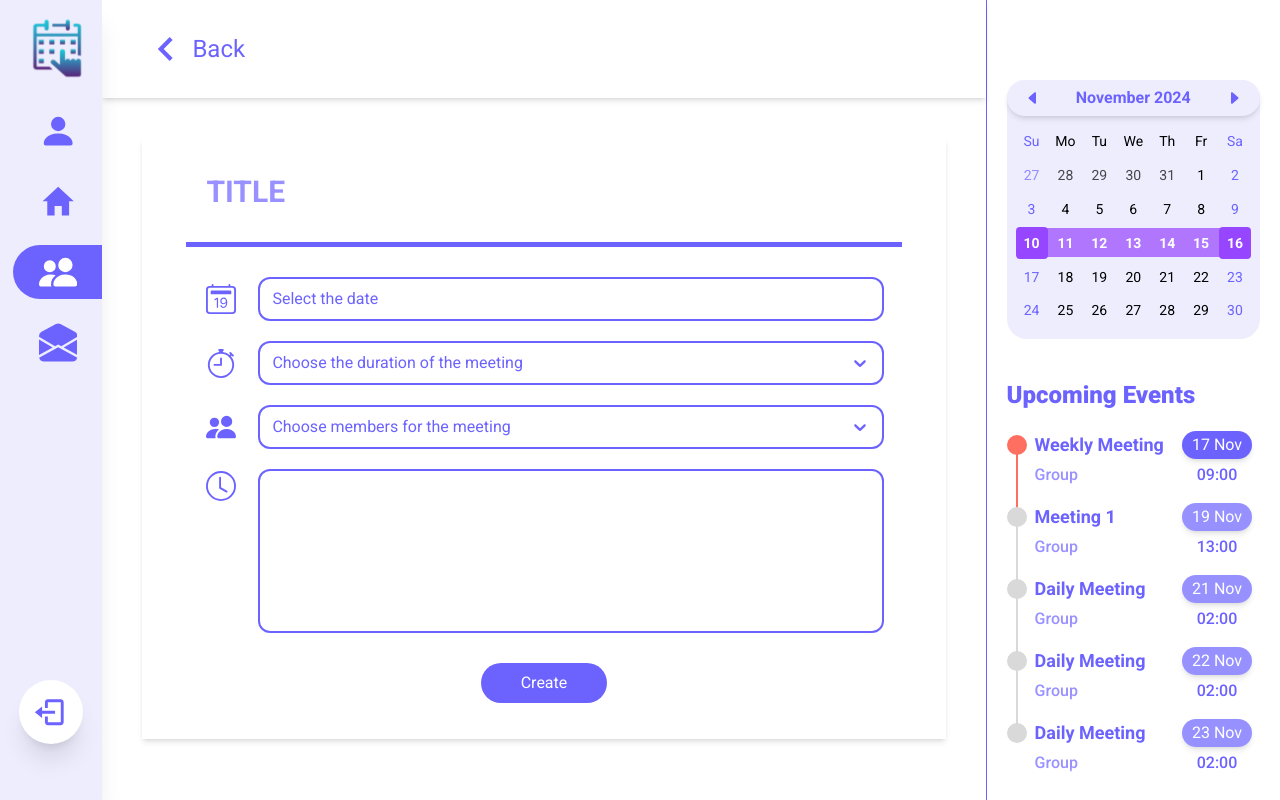
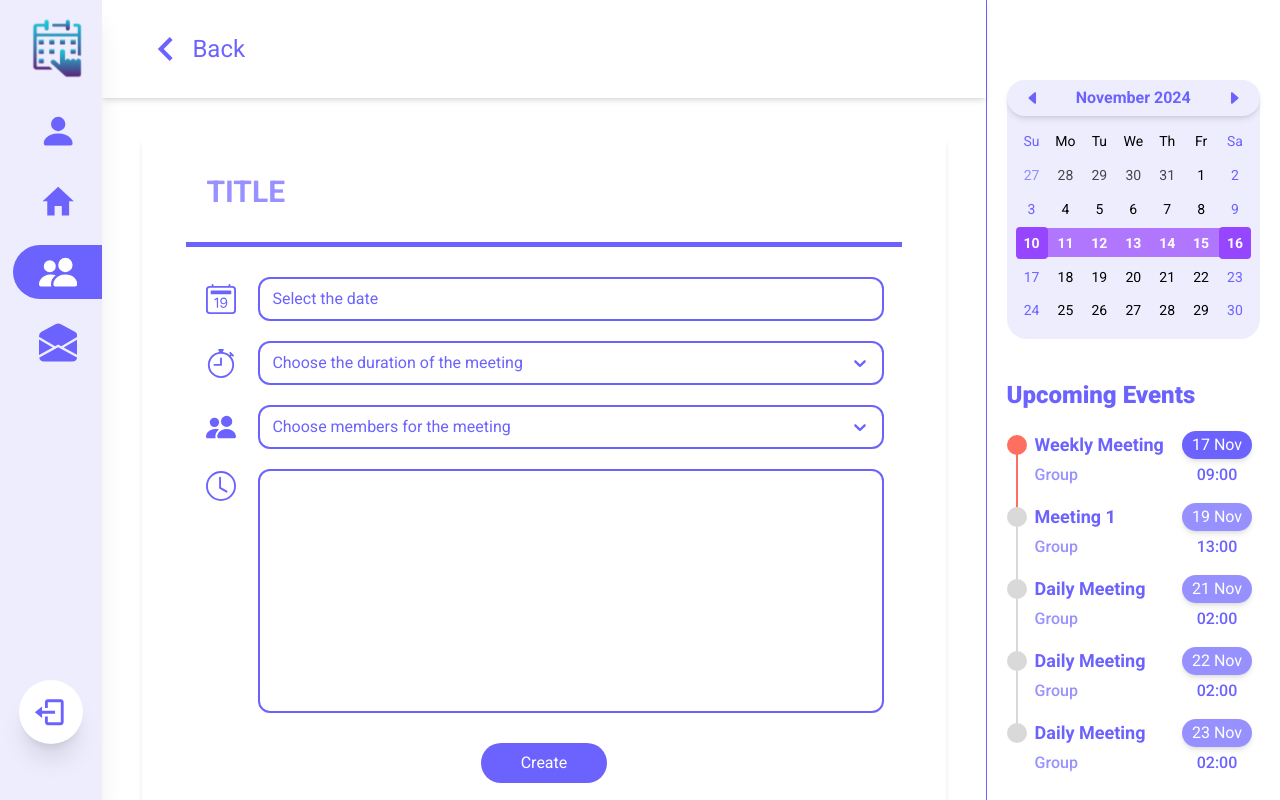
Before and after one commit to Anantadhirya/fe-scheto, a Next.js app: page /group/ABC123 in a window 1280 px wide. Both pictures are taken after a click on the button "Add Schedule". Built offline with nearby package versions, Linux system fonts and the light colour scheme.

Commit message:
feat: group add schedule page available schedules

```diff
--- a/app/(authorized)/group/[id]/page.js
+++ b/app/(authorized)/group/[id]/page.js
@@ -67,7 +67,7 @@ export default function GroupPage({ params }) {
       {page === "details" && (
         <GroupPageDetails group={group} setPage={setPage} />
       )}
-      {page === "add" && <GroupPageAdd group={group} setPage={setPage} />}
+      {page === "add" && <GroupPageAdd group={group} schedules={schedules} />}
     </CalendarSidebar>
   );
 }
--- a/components/pages/group/GroupPageAdd.js
+++ b/components/pages/group/GroupPageAdd.js
@@ -8,20 +8,48 @@ import {
   PopoverTrigger,
 } from "@/components/elements/popover";
 import { Select } from "@/components/elements/select";
-import { format } from "date-fns";
-import { useState } from "react";
+import { getAvailableGroupSchedules } from "@/components/utils";
+import { addDays, format, isSameDay, startOfDay } from "date-fns";
+import { useEffect, useMemo, useState } from "react";
 import {
   BsCalendar2Date,
+  BsCheckCircle,
   BsClock,
   BsPeopleFill,
   BsStopwatch,
+  BsXCircle,
 } from "react-icons/bs";
+import { twMerge } from "tailwind-merge";
 
-export function GroupPageAdd({ group }) {
+export function GroupPageAdd({ group, schedules }) {
   const [selectedDate, setSelectedDate] = useState();
+  const [selectedDuration, setSelectedDuration] = useState();
+  const [selectedMembers, setSelectedMembers] = useState([]);
+  const [selectedSchedule, setSelectedSchedule] = useState();
+  const maxAvailableSchedules = 50;
+  const availableSchedules = useMemo(
+    () =>
+      schedules && selectedDate && selectedDuration && selectedMembers.length
+        ? getAvailableGroupSchedules(
+            schedules,
+            startOfDay(selectedDate.from),
+            startOfDay(addDays(selectedDate.to, 1)),
+            selectedDuration.value,
+            selectedMembers.map((member) => member.value),
+          )
+            .sort((a, b) =>
+              a.unavailable != b.unavailable
+                ? a.unavailable - b.unavailable
+                : a.start_time - b.start_time,
+            )
+            .slice(0, maxAvailableSchedules)
+        : [],
+    [schedules, selectedDate, selectedDuration, selectedMembers],
+  );
+  useEffect(() => setSelectedSchedule(), [availableSchedules]);
   return (
     <div className="scroll-container h-0 grow overflow-auto max-md:h-fit md:p-10">
-      <form className="flex flex-col gap-8 px-16 py-9 shadow-md">
+      <form className="flex flex-col gap-8 py-9 shadow-md max-md:px-8 md:px-16">
         <input
           placeholder="TITLE"
           className="text-3xl font-semibold text-blue-200 outline-0 placeholder:text-blue-200/70"
@@ -61,6 +89,8 @@ export function GroupPageAdd({ group }) {
             <Select
               placeholder="Choose the duration of the meeting"
               className="w-0 grow"
+              value={selectedDuration}
+              onChange={setSelectedDuration}
               options={Array(48)
                 .fill()
                 .map((_, idx) => ({
@@ -81,15 +111,51 @@ export function GroupPageAdd({ group }) {
               className="w-0 grow"
               isMulti
               allowSelectAll
-              options={group.members.map((member, idx) => ({
-                value: idx,
+              value={selectedMembers}
+              onChange={setSelectedMembers}
+              options={group.members.map((member) => ({
+                value: member.id_user,
                 label: member.name,
               }))}
             />
           </div>
           <div className="flex gap-6">
             <BsClock className="flex-none text-[30px] text-blue-200" />
-            <div className="h-40 w-full select-none rounded-[10px] px-3 py-2 text-base text-blue-200 outline outline-2 outline-blue-200"></div>
+            <div className="scroll-container flex h-60 w-full select-none flex-col gap-2 overflow-auto rounded-[10px] px-3 py-2 text-base text-blue-200 outline outline-2 outline-blue-200">
+              {availableSchedules.map((schedule, idx) => (
+                <button
+                  key={schedule.start_time}
+                  onClick={() => setSelectedSchedule(idx)}
+                  type="button"
+                  className={twMerge(
+                    "flex flex-col rounded-[15px] px-5 py-3 outline outline-1 outline-blue-200",
+                    idx === selectedSchedule ? "bg-[#EEEDFE]" : "",
+                  )}
+                >
+                  <div className="text-left font-semibold">
+                    {isSameDay(schedule.start_time, schedule.end_time)
+                      ? `${format(schedule.start_time, "EEEE, d MMM yyyy (HH:mm")} - ${format(schedule.end_time, "HH:mm)")}`
+                      : `${format(schedule.start_time, "d MMM yyyy (HH:mm)")} - ${format(schedule.end_time, "d MMM yyyy (HH:mm)")}`}
+                  </div>
+                  <div className="flex items-center gap-1 text-left">
+                    <div>
+                      {schedule.unavailable === 0 ? (
+                        <BsCheckCircle className="text-green-100" />
+                      ) : (
+                        <BsXCircle className="text-red-100" />
+                      )}
+                    </div>
+                    <div>
+                      {schedule.unavailable === 0
+                        ? "All members are available"
+                        : schedule.unavailable === 1
+                          ? "1 member is unavailable"
+                          : `${schedule.unavailable} members are unavailable`}
+                    </div>
+                  </div>
+                </button>
+              ))}
+            </div>
           </div>
         </div>
         <Button type="button" className="w-fit self-center">
--- /dev/null
+++ b/components/utils/getAvailableGroupSchedules.js
@@ -0,0 +1,97 @@
+import {
+  addHours,
+  areIntervalsOverlapping,
+  eachHourOfInterval,
+  isAfter,
+  isBefore,
+  isWithinInterval,
+} from "date-fns";
+
+export const getAvailableGroupSchedules = (
+  schedules,
+  start_time,
+  end_time,
+  duration_hour,
+  members,
+) => {
+  const query_interval = { start: start_time, end: end_time };
+
+  // Group schedules for each member
+  const member_schedules = {};
+  schedules.forEach((schedule) => {
+    if (
+      schedule.is_user_owned &&
+      areIntervalsOverlapping(
+        { start: schedule.start_time, end: schedule.end_time },
+        query_interval,
+      )
+    ) {
+      if (!member_schedules[schedule.id_creator])
+        member_schedules[schedule.id_creator] = [];
+      member_schedules[schedule.id_creator].push(schedule);
+    }
+  });
+  console.log(member_schedules);
+
+  // Handle individual member overlapping schedules
+  const add = [];
+  const minus = [];
+  const counter = {};
+  members.forEach((member) => {
+    const ret = [];
+    if (!member_schedules[member]) member_schedules[member] = [];
+    member_schedules[member].sort((a, b) => a.start_time - b.start_time);
+    member_schedules[member].forEach((schedule) => {
+      if (
+        ret.length !== 0 &&
+        isAfter(ret[ret.length - 1].end_time, schedule.start_time)
+      ) {
+        ret[ret.length - 1].end_time = schedule.end_time;
+      } else
+        ret.push({
+          start_time: schedule.start_time,
+          end_time: schedule.end_time,
+        });
+    });
+    ret.forEach(({ start_time, end_time }) => {
+      add.push({ start_time, member });
+      minus.push({ end_time, member });
+    });
+    counter[member] = 0;
+  });
+
+  // Calculate unavailable for each intervals
+  add.sort((a, b) => a.start_time - b.start_time);
+  minus.sort((a, b) => a.end_time - b.end_time);
+  let padd = 0;
+  let pminus = 0;
+  let unavailable = 0;
+  const ret = [];
+  const linesweep = (start_time) => {
+    const end_time = addHours(start_time, duration_hour);
+    if (
+      !isWithinInterval(start_time, query_interval) ||
+      !isWithinInterval(end_time, query_interval)
+    )
+      return;
+    while (padd < add.length && isBefore(add[padd].start_time, end_time)) {
+      counter[add[padd].member]++;
+      if (counter[add[padd].member] === 1) unavailable++;
+      padd++;
+    }
+    while (
+      pminus < minus.length &&
+      isBefore(minus[pminus].end_time, start_time)
+    ) {
+      counter[minus[pminus].member]--;
+      if (counter[minus[pminus].member] === 0) unavailable--;
+      pminus++;
+    }
+    ret.push({ start_time, end_time, unavailable });
+  };
+  eachHourOfInterval(query_interval).forEach((time) => {
+    linesweep(time);
+    linesweep(addHours(time, 0.5));
+  });
+  return ret;
+};
--- a/components/utils/index.js
+++ b/components/utils/index.js
@@ -1,3 +1,4 @@
+export * from "./getAvailableGroupSchedules";
 export * from "./getRepeatedSchedules";
 export * from "./getUpcomingSchedules";
 export * from "./MinHeap";
```
Also changed, not shown: components/pages/group/dummy_group.js (+32 -14 lines).
